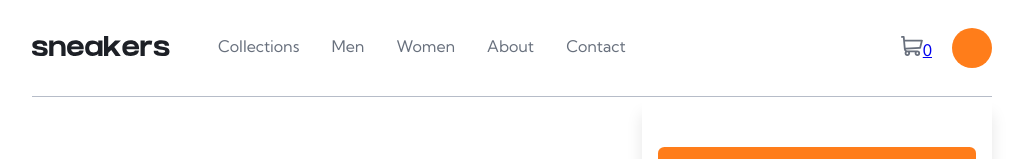
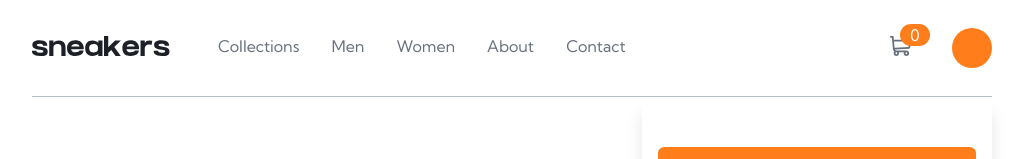
Before and after one commit to AlenJakob/e-comerce, a Vue app: page /collections in a window 1280 px wide. Shown: the top 159 px of the page, without its empty margins (128-1151 px from the left). Built offline with nearby package versions, Linux system fonts and the light colour scheme.

Commit message:
#2-shoping-cart: style cart ico & qty info

```diff
--- a/src/components/ProductDetails.vue
+++ b/src/components/ProductDetails.vue
@@ -50,7 +50,7 @@
             <use fill="#FF7E1B" fill-rule="nonzero" xlink:href="#a" />
           </svg>
         </button>
-        <input class="cta__box__value" :value="product.quantity" />
+        <input disabled class="cta__box__value" :value="product.quantity" />
         <button
           @click="addQtyProduct"
           class="cta__box__button cta__box__button--border-left-none"
@@ -250,6 +250,9 @@ onMounted(() => {
     display: flex;
     align-items: center;
     justify-content: center;
+    &:disabled {
+      color: $c-black;
+    }
   }
 }
 .cta__box-button--spacing {
--- a/src/components/TheNavigation/TheNavigation.vue
+++ b/src/components/TheNavigation/TheNavigation.vue
@@ -82,7 +82,19 @@ const itemsInCart = computed(() => {
   }
 }
 .cart {
-  margin-right: 20px;
+  position: relative;
+  margin-right: 40px;
+  &__quantity {
+    position: absolute;
+    border-radius: 20px;
+    text-align: center;
+    right: -18px;
+    top: -12px;
+    color: white;
+    background: $c-accent;
+    width: 28px;
+    padding: 1px;
+  }
 }
 .img {
   display: inline-block;
--- a/src/store/index.js
+++ b/src/store/index.js
@@ -21,9 +21,9 @@ const methods = {
 
     state.cart.push(fullyLoadedProduct);
   },
+  //   TODO: while Back end will change - have to remove product base on id
   removeProduct(id, size) {
     state.cart = state.cart.filter((obj) => {
-      console.log(obj.id, obj.size);
       return !(obj.id === id && obj.size === size);
     });
   },
```
